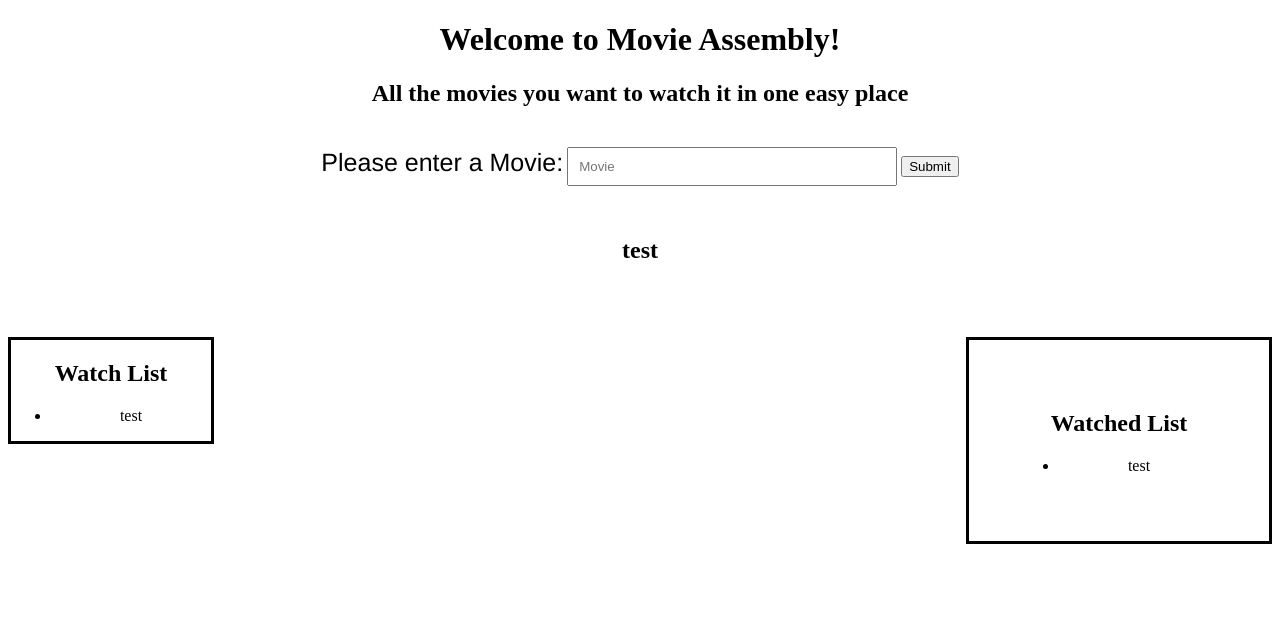
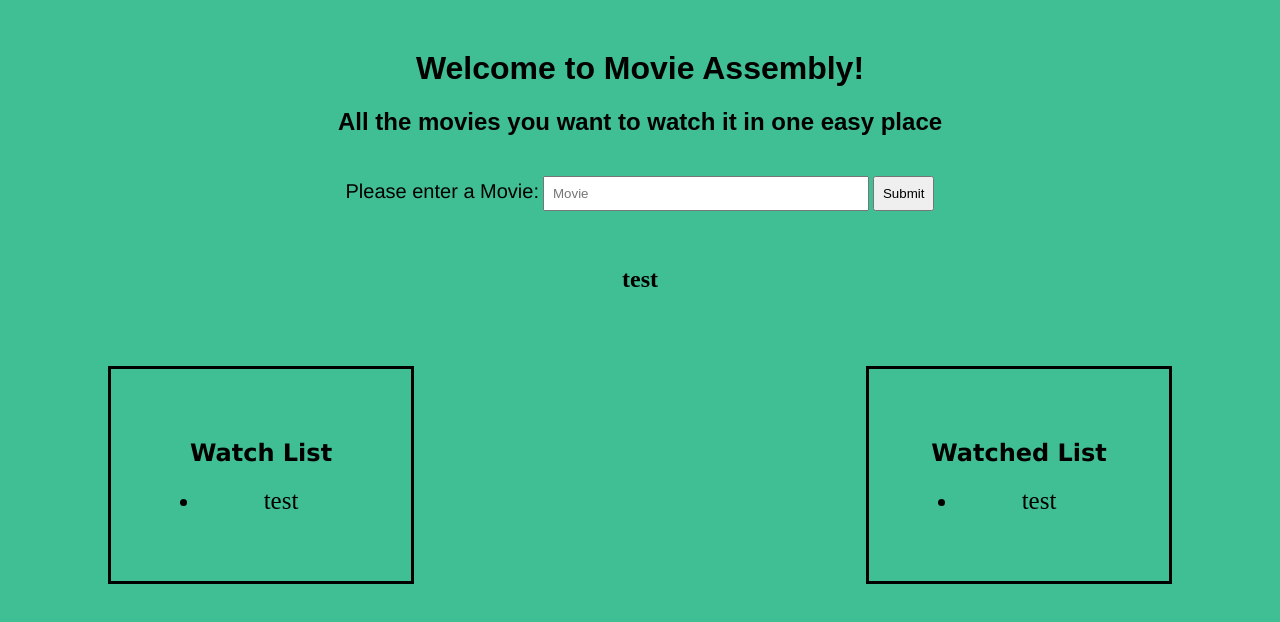
Before and after one commit to RobEgeland/MovieAssembly, a plain HTML site: page index.html in a window 1280 px wide. Drawn offline with Linux system fonts and the light colour scheme.

Commit message:
background color changed/ elements spaced and centered

```diff
--- a/index.html
+++ b/index.html
@@ -7,7 +7,7 @@
     <body>
         <header>
             <h1>Welcome to Movie Assembly!</h1>
-            <h2>All the movies you want to watch it in one easy place</h2>
+            <h2 id="header">All the movies you want to watch it in one easy place</h2>
         </header>
 
         <form>
@@ -21,14 +21,14 @@
         </div>
 
         <div id="watchList">
-            <h2>Watch List</h2>
+            <h2 class="list">Watch List</h2>
             <ul>
                 <li>test</li>
             </ul>
         </div>
 
         <div id="watchedList">
-            <h2>Watched List</h2>
+            <h2 class="list">Watched List</h2>
             <ul>
                 <li>test</li>
             </ul>
--- a/style.css
+++ b/style.css
@@ -4,18 +4,22 @@
     width: 200px;
     float: right;
     text-align: center;
+    margin-right: 100px;
 }
 
 #watchList {
     border-style: solid;
+    padding: 50px;
     width: 200px;
     float: left;
     text-align: center;
+    margin-left: 100px;
 }
 
 #movieDetails {
+    border-style: solid;
     height: 100px;
-    border-bottom: 50px;
+    border: 50px;
     text-align: center;
 }
 
@@ -28,14 +32,40 @@ form {
 header {
     height: 300x;
     text-align: center;
+    margin-top: 50px;
 }
 
 input[type=text] {
     width: 25%;
-    padding: 10px;
+    padding: 8px;
+}
+
+input[type=submit] {
+    padding: 8px;
 }
 
 label {
-    font-size: 25px;
+    font-size: 20px;
     font-family: 'Franklin Gothic Medium', 'Arial Narrow', Arial, sans-serif;
 }
+
+html {
+    background-color: rgb(64, 190, 148);
+}
+
+h1 {
+    font-family: Arial, Helvetica, sans-serif;
+}
+
+h2#header {
+    font-family: Arial, Helvetica, sans-serif;
+}
+
+h2.list {
+    font-size: 30x;
+    font-family: Verdana, Geneva, Tahoma, sans-serif;
+}
+
+li {
+    font-size: 25px;
+}
```
